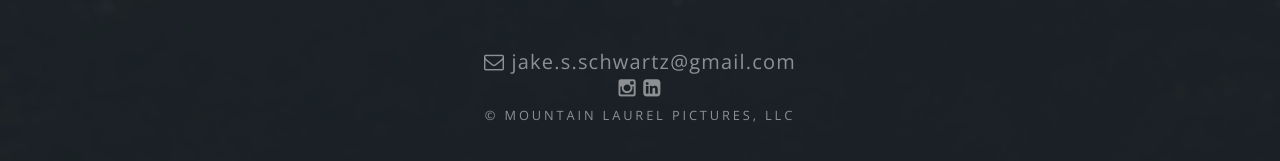
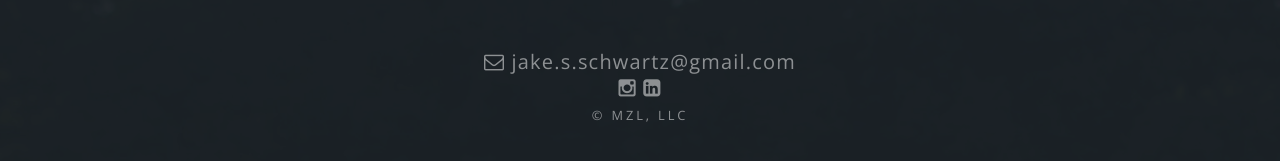
Before and after one commit to eturk/schwartzjake.com, a Jekyll site: the page built from home.markdown, in a window 1280 px wide and 900 px high, scrolled down 265 px. Shown: the part 682-843 px from the top of the window. Built offline with Jekyll 4.4.1, drawn with Linux system fonts in a browser that asks for light colours.

Commit message:
Update default.html

```diff
--- a/_layouts/default.html
+++ b/_layouts/default.html
@@ -54,7 +54,7 @@
 				</div>
 				<ul class="copyright">
 					<!--<li>&copy; {{ site.title }}</li>-->
-					<li>&copy; Mountain Laurel Pictures, LLC</li>
+					<li>&copy; MZL, LLC</li>
 				</ul>
 			</footer>
 
```
